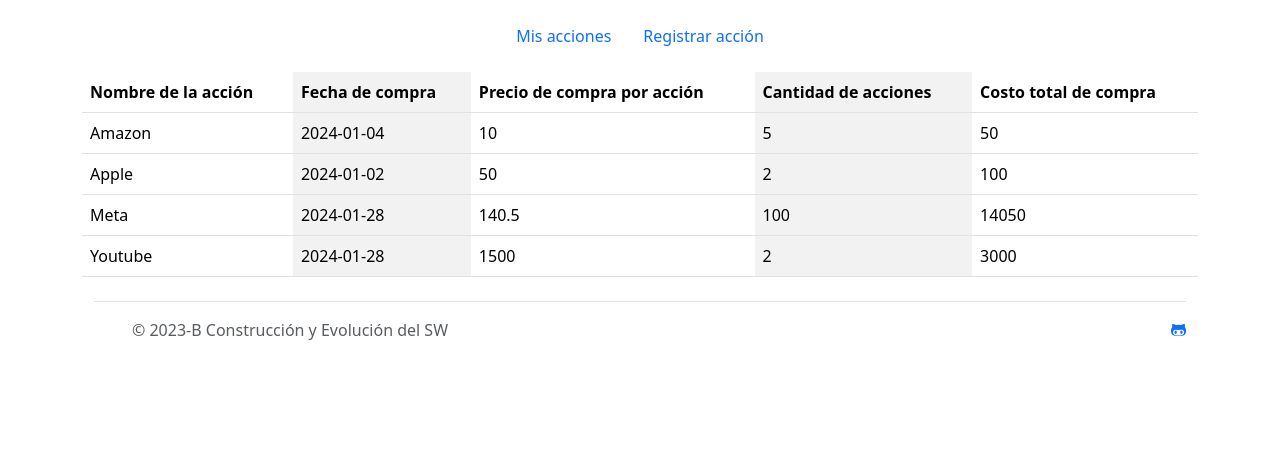
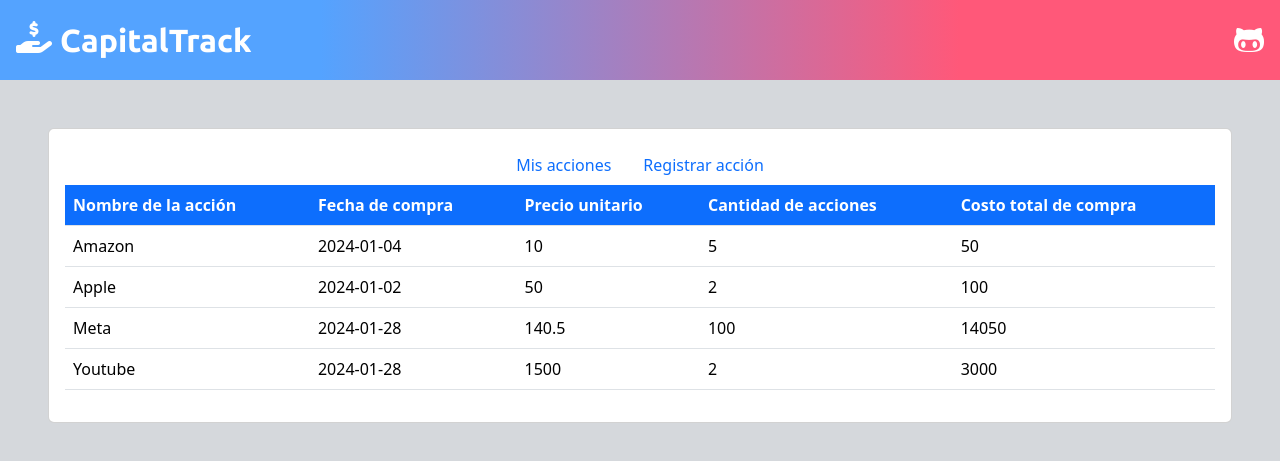
Before and after one commit to georgeQuishpe/proyecto-1b-cesw, a PHP site: page / in a window 1280 px wide. Shown: the top 461 px of the page. Run offline with PHP 8.4, Linux system fonts and the light colour scheme; data comes from the database, SQL or seed files in the repository; some libraries are stand-ins or nearby versions.

Commit message:
feat(web): mejora en el diseño de aplicación

```diff
--- /dev/null
+++ b/codigo/assets/css/estilos.css
@@ -0,0 +1,83 @@
+/********** General **********/
+body{
+    background: #D5D8DC !important;
+    margin: 0;
+	font-family: "Ubuntu";
+	font-weight: 400;
+    height: 100%;
+}
+
+/****** Tipos de letra ******/
+.titulo {
+    font-family: "Ubuntu";
+    font-weight: 700;
+    margin: 0px;
+    font-size: 32px;
+    color: #FFF;
+}
+
+.subtitulo {
+    font-family: "Ubuntu";
+    font-weight: 700;
+    font-size: 24px;
+    color: #5e76f8;
+}
+
+.normal {
+    font-family: "Ubuntu";
+    font-weight: 400;
+    margin: 0px;
+    font-size: 16px;
+    color: #000;
+}
+
+.descripcion {
+    font-family: "Ubuntu";
+    font-weight: 400;
+    margin: 0px;
+    font-size: 12px;
+    color: #FFF;
+}
+
+/****** Background ******/
+.bg-gradiente {
+    background-color: #54a3ff;
+    background-image: linear-gradient(90deg, rgba(84,163,255,1) 25%, rgba(255,88,121,1) 75%);
+}
+
+.bg-primario {
+    background-color: #54a3ff;
+}
+
+.bg-secundario {
+    background-color: rgba(255,88,121,1);
+}
+
+/****** Color ******/
+.texto-primario {
+    color: #54a3ff;
+}
+
+.texto-secundario {
+    color: rgba(255,88,121,1);
+}
+
+/****** Header Global ******/
+header{
+    display: flex;
+    justify-content: space-between;
+    align-items: center;
+    font-size: 2rem;
+}
+
+.icono{
+    font-family: "Ubuntu";
+    font-weight: 700;
+    margin: 0px;
+    font-size: 32px;
+    color: #FFF;
+}
+
+.icono:hover{
+    color: #54a3ff;
+}
--- a/codigo/assets/estilos/estilos.css
+++ /dev/null
@@ -1,3 +0,0 @@
-.my-nav {
-    list-style-type: none;
-}
--- a/codigo/index.php
+++ b/codigo/index.php
@@ -2,7 +2,7 @@
     require_once "controlador/ControladorAccion.php";
 
     // Capturar página que se quiere abrir
-    $pagina = isset($_GET['pagina']) ? strtolower($_GET['pagina']) : 'misAcciones';
+    $pagina = isset($_GET['pagina']) ? strtolower($_GET['pagina']) : 'listarAcciones';
 
     // Fragmento de código que contiene el header
     require_once 'vista/encabezado.php';
--- a/codigo/vista/encabezado.php
+++ b/codigo/vista/encabezado.php
@@ -3,15 +3,37 @@
     <head>
         <meta charset="UTF-8">
         <meta name="viewport" content="width=device-width, initial-scale=1.0">
+
+        <link rel="stylesheet" href="assets/css/estilos.css" type="text/css">
+        <link rel="stylesheet" href="https://cdn.jsdelivr.net/npm/bootstrap@5.3.2/dist/css/bootstrap.min.css">
+        <link rel="preconnect" href="https://fonts.googleapis.com">
+        <link rel="preconnect" href="https://fonts.gstatic.com" crossorigin>
+        <link href="https://fonts.googleapis.com/css2?family=Ubuntu:wght@300;400;500;700&display=swap" rel="stylesheet">
+
         <script src="https://kit.fontawesome.com/cd7314d904.js" crossorigin="anonymous"></script>
-        <link href="https://cdn.jsdelivr.net/npm/bootstrap@5.3.2/dist/css/bootstrap.min.css" rel="stylesheet" integrity="sha384-T3c6CoIi6uLrA9TneNEoa7RxnatzjcDSCmG1MXxSR1GAsXEV/Dwwykc2MPK8M2HN" crossorigin="anonymous">
+
         <title>Proyecto-1B-CESW</title>
     </head>
     <body>
-    <div class="container">
-        <header class="d-flex justify-content-center py-3">
-            <ul class="nav nav-pills">
-                <li class="nav-item <?php echo $pagina == 'misAcciones' ? 'active': '' ; ?>"><a href="?pagina=misAcciones" class="nav-link">Mis acciones</a></li>
-                <li class="nav-item"><a href="?pagina=registrarAccion" class="nav-link">Registrar acción</a></li>
-            </ul>
+        <header class="p-3 bg-gradiente">
+            <div class="d-flex">
+                <i class="fa-solid fa-hand-holding-dollar titulo"></i></a>
+                <h1 class="mx-2 align-items-center text-decoration-none titulo">CapitalTrack</h1></a>
+            </div>
+
+            <div class="d-flex justify-content-around">
+
+                <a href="https://github.com/georgeQuishpe/proyecto-1b-cesw">
+                    <i class="align-items-center text-decoration-none icono m-0 fa-brands fa-github-alt"></i>
+                </a>
+            </div>
         </header>
+
+        <div class="card card-80-percent m-5">
+            <div class="card-body">
+                <div class="d-flex justify-content-center p-0">
+                    <ul class="nav nav-pills">
+                        <li class="nav-item texto-secundario <?php echo $pagina == 'listarAcciones' ? 'active': '' ; ?>"><a href="?pagina=listarAcciones" class="nav-link">Mis acciones</a></li>
+                        <li class="nav-item"><a href="?pagina=registrarAccion" class="nav-link">Registrar acción</a></li>
+                    </ul>
+                </div>
--- a/codigo/vista/misAcciones.php
+++ b/codigo/vista/listarAcciones.php
@@ -1,11 +1,11 @@
-<table class="table table-striped-columns">
-<thead>
+<table class="table">
+    <thead>
             <tr>
-                <th>Nombre de la acción</th>
-                <th>Fecha de compra</th>
-                <th>Precio de compra por acción</th>
-                <th>Cantidad de acciones</th>
-                <th>Costo total de compra</th>
+                <th class="bg-primary text-white" scope="col">Nombre de la acción</th>
+                <th class="bg-primary text-white" scope="col">Fecha de compra</th>
+                <th class="bg-primary text-white" scope="col">Precio unitario</th>
+                <th class="bg-primary text-white" scope="col">Cantidad de acciones</th>
+                <th class="bg-primary text-white" scope="col">Costo total de compra</th>
             </tr>
         </thead>
         <tbody>
--- a/codigo/vista/piePagina.php
+++ b/codigo/vista/piePagina.php
@@ -1,24 +1,5 @@
-    <div class="container">
-        <footer class="d-flex flex-wrap justify-content-between align-items-center py-3 my-4 border-top">
-            <div class="col-md-4 d-flex align-items-center">
-            <a href="/" class="mb-3 me-2 mb-md-0 text-body-secondary text-decoration-none lh-1">
-                <svg class="bi" width="30" height="24"><use xlink:href="#bootstrap"></use></svg>
-            </a>
-            <span class="mb-3 mb-md-0 text-body-secondary">© 2023-B Construcción y Evolución del SW</span>
             </div>
-
-            <ul class="nav col-md-4 justify-content-end list-unstyled d-flex">
-                <li>
-                    <a href="https://github.com/DanielMeraV/GestorBibliotecario.git">
-                        <i class="fa-brands fa-github-alt"></i>
-                    </a>
-                </li>
-                <li></li>
-                <li></li>
-            </ul>
-        </footer>
-    </div>
-    </div>
+        </div>
+    </body>
     <script src="https://cdn.jsdelivr.net/npm/bootstrap@5.3.2/dist/js/bootstrap.bundle.min.js" integrity="sha384-C6RzsynM9kWDrMNeT87bh95OGNyZPhcTNXj1NW7RuBCsyN/o0jlpcV8Qyq46cDfL" crossorigin="anonymous"></script>
-    </body>
 </html>
--- a/codigo/vista/registrarAccion.php
+++ b/codigo/vista/registrarAccion.php
@@ -1,4 +1,4 @@
-    <form method="post" action="controlador/ControladorAccion.php">
+    <form method="post" action="controlador/ControladorAccion.php" class="mx-auto my-4">
         <div class="mb-3">
             <label for="nombre" class="form-label">Nombre</label>
             <input type="text" class="form-control" id="nombre" name="nombre" required>
@@ -18,5 +18,5 @@
             <label for="cantidad" class="form-label">Cantidad</label>
             <input type="number" class="form-control" id="cantidad"  name="cantidad" required>
         </div>
-        <button type="submit" name="accion" value="registrarAccion" class="btn btn-primary">Submit</button>
+        <button type="submit" name="accion" value="registrarAccion" class="btn btn-primary">Registrar</button>
     </form>
```
